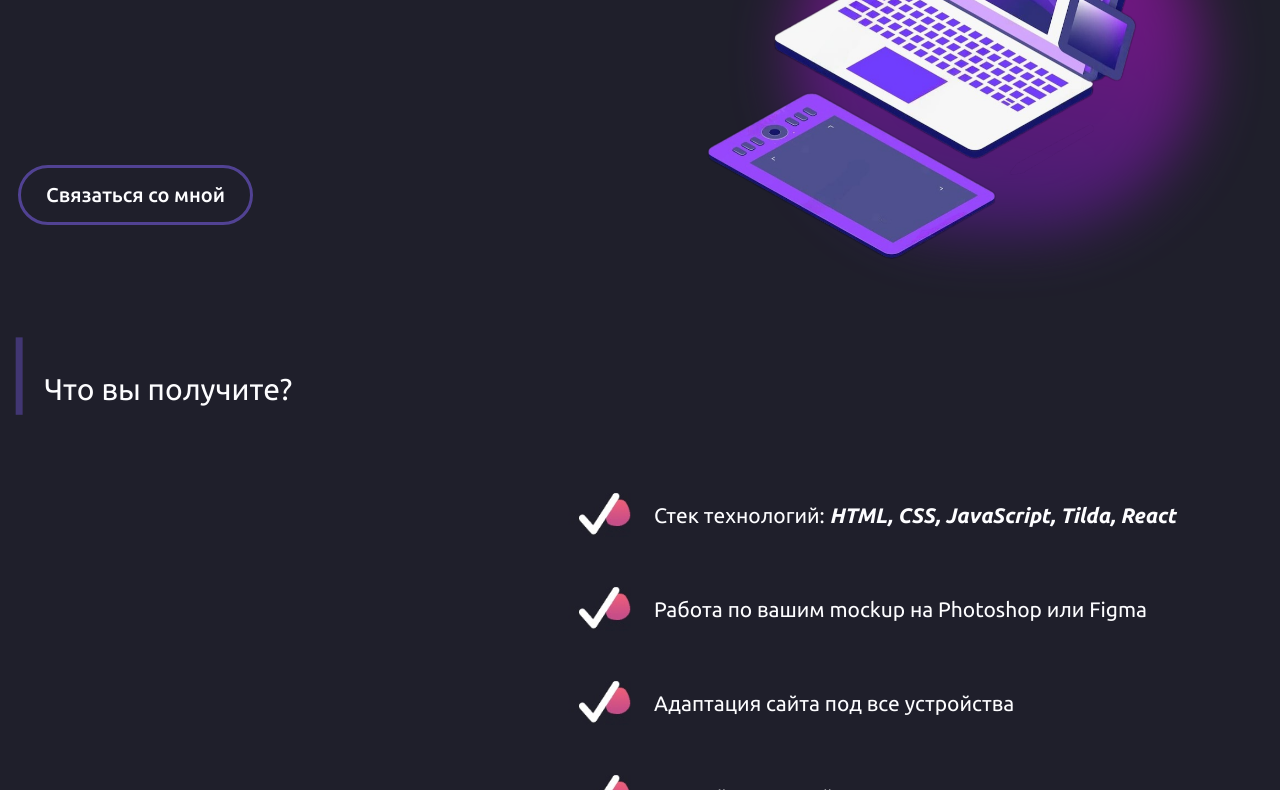
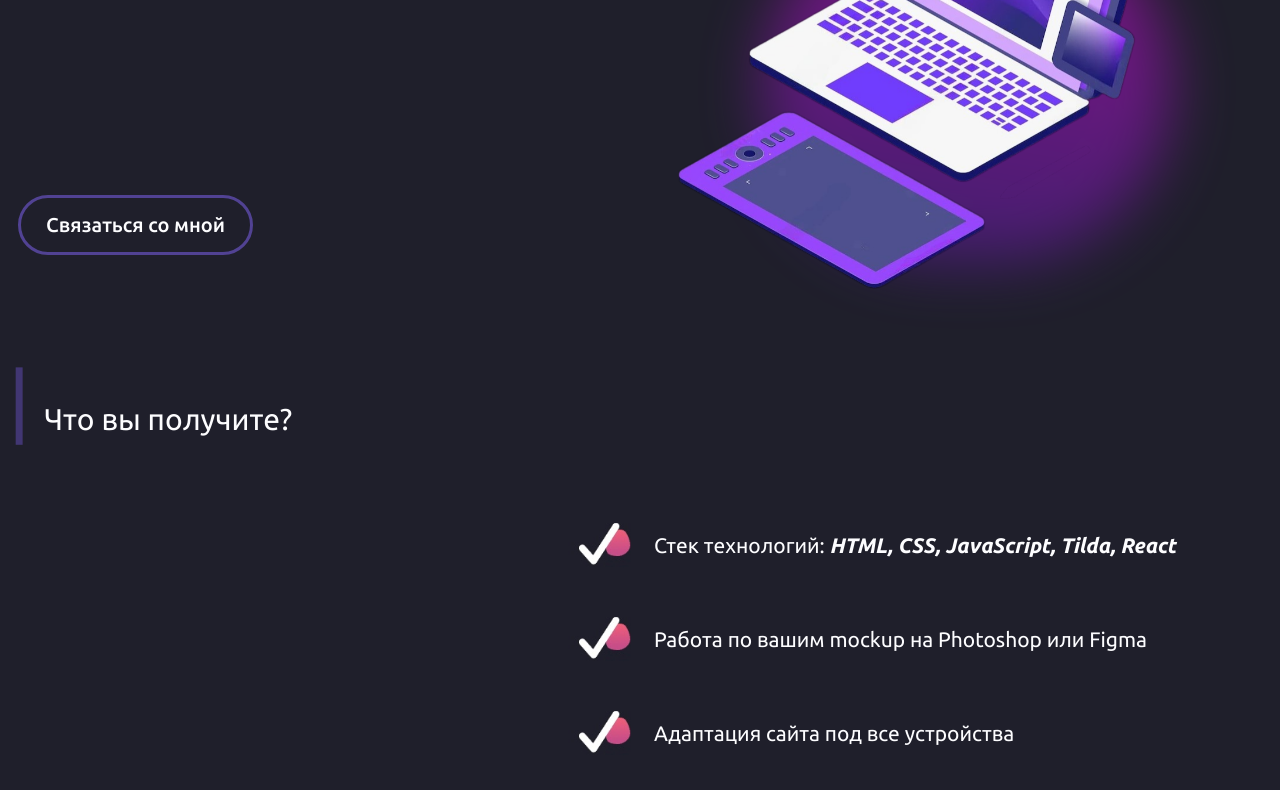
Before and after one commit to Fineralla/Portfolio, a plain HTML site: page index.html in a window 1280 px wide. Shown: the part 409-1199 px from the top of the page. Drawn offline with Linux system fonts and the light colour scheme.

Commit message:
Update main.css

```diff
--- a/style/main.css
+++ b/style/main.css
@@ -93,8 +93,8 @@
 
     .main-info__img-laptop {
         margin: 0 120px 0 auto;
-        width: 450px;
-        height: 450px;
+        width: 480px;
+        height: 480px;
         position: relative;
         top: 110px;
     }
```
